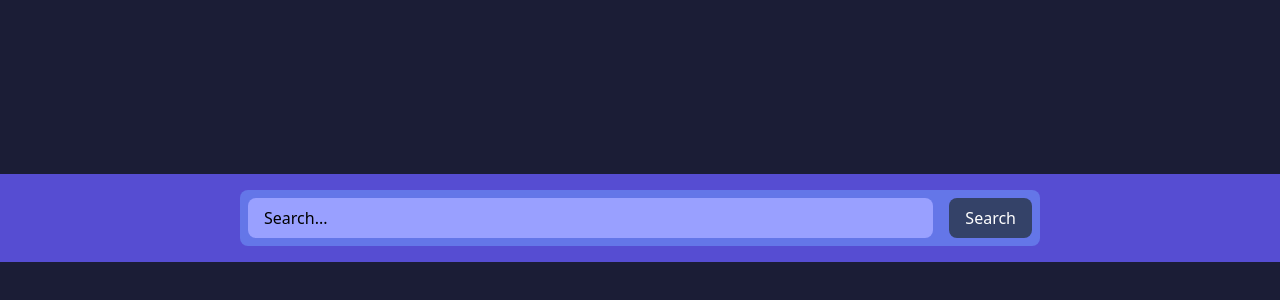
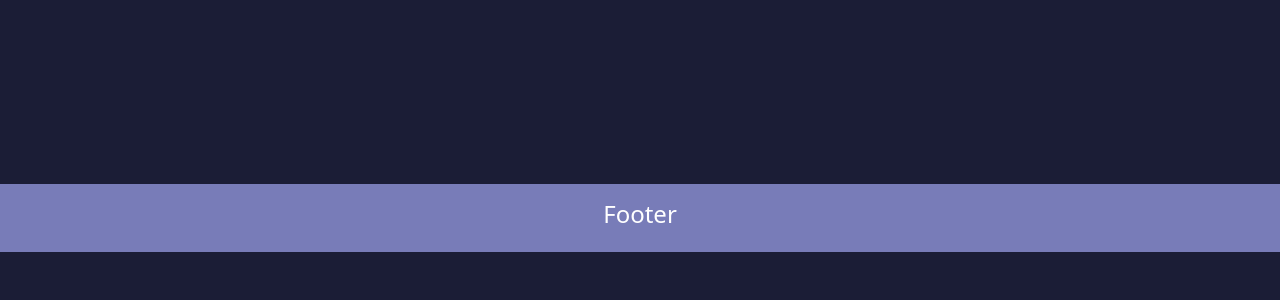
Before and after one commit to DominicLaercio/arcade-verse, a React (Vite) app: page / in a window 1280 px wide. Shown: the part 182-482 px from the top of the page. Built offline with nearby package versions, Linux system fonts and the light colour scheme.

Commit message:
feat: Creation of a footer component

```diff
--- /dev/null
+++ b/src/components/Footer/Footer.scss
@@ -0,0 +1,9 @@
+@use '../../styles/base.scss' as *;
+
+.footer {
+    background-color: $footer-color;
+    width: 100%;
+    height: fit-content;
+    text-align: center;
+    padding: 1rem;
+}
--- /dev/null
+++ b/src/components/Footer/Footer.tsx
@@ -0,0 +1,11 @@
+import './Footer.scss'
+
+const Footer = () => {
+  return (
+    <footer className='footer'>
+        <h4>Footer</h4>
+    </footer>
+  )
+}
+
+export default Footer
--- a/src/components/TestScreen/TestScreen.tsx
+++ b/src/components/TestScreen/TestScreen.tsx
@@ -1,10 +1,10 @@
-import Header from '../Header/Header'
+import Footer from '../Footer/Footer'
 import './TestScreen.scss'
 
 const TestScreen = () => {
   return (
     <div className="testScreen">
-        <Header />
+        <Footer />
     </div>
   )
 }
--- a/src/styles/base.scss
+++ b/src/styles/base.scss
@@ -11,4 +11,6 @@ $body-color: #99a0ff;
 
 $bg-light: #6476e8;
 
+$footer-color: #787cb8;
+
 @import "bootstrap/scss/bootstrap";
```
